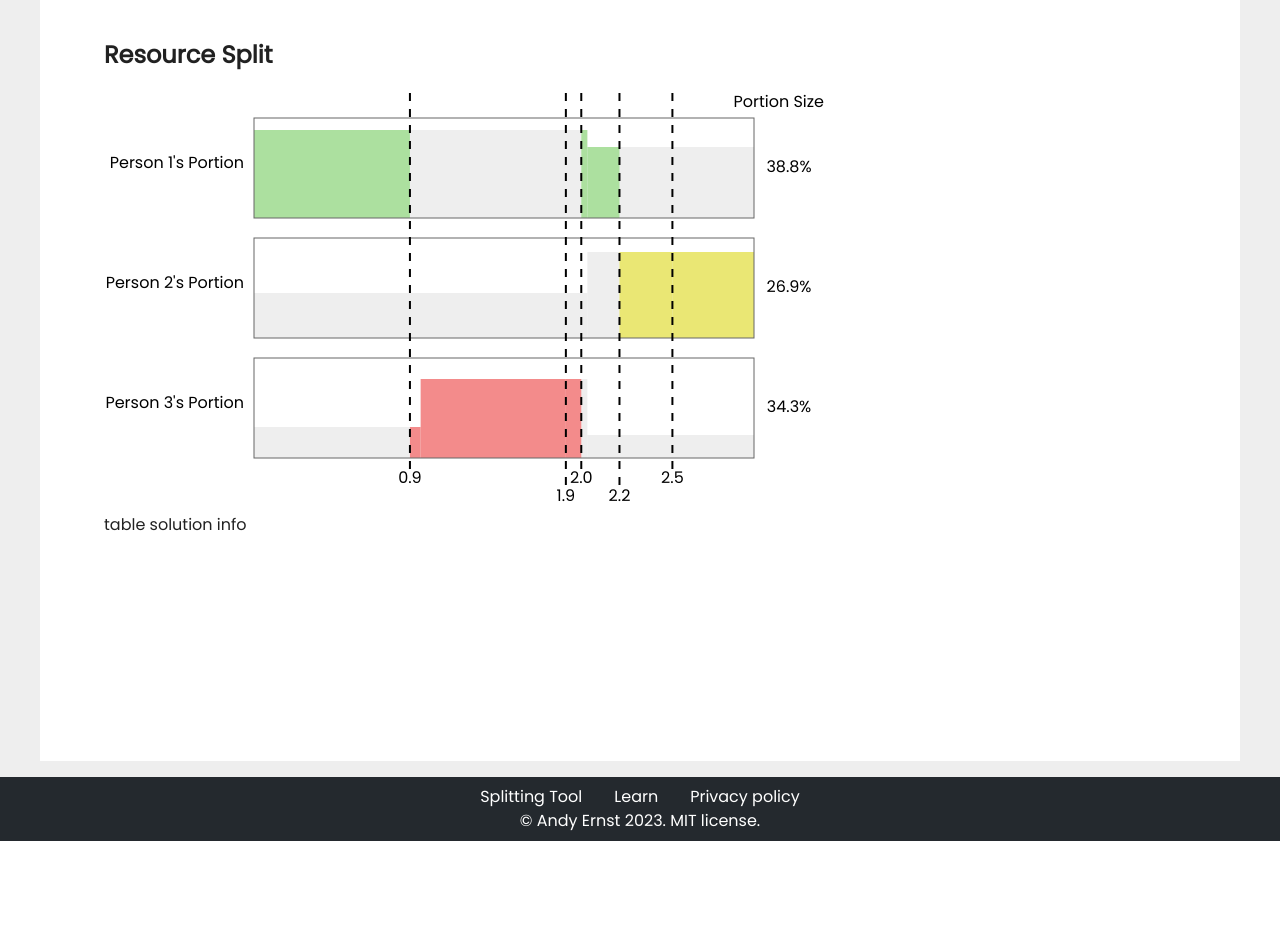
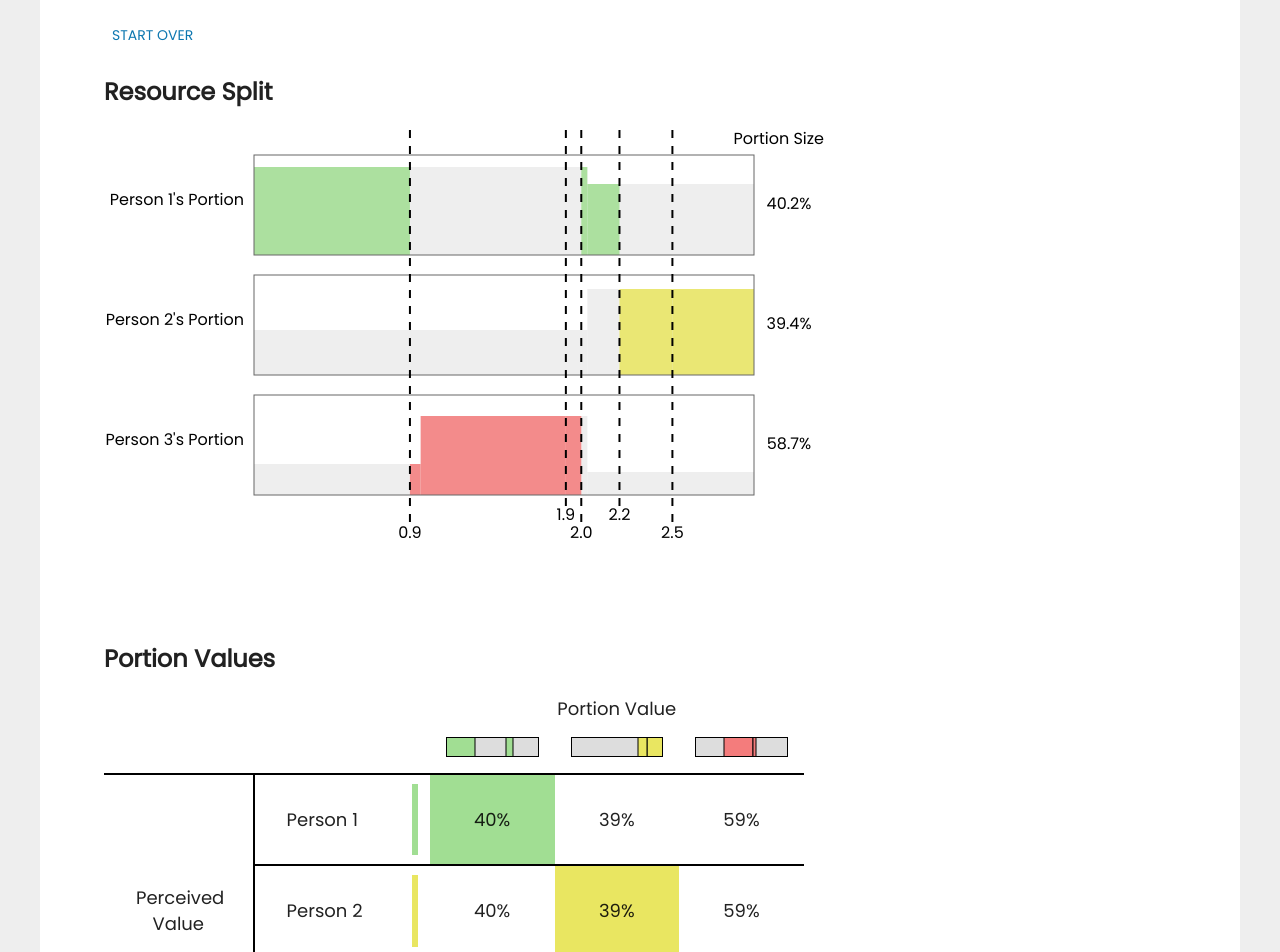
Before and after one commit to yongtenglei/cake, a React (Create React App) app: page /graph in a window 1280 px wide. Shown: the part 560-1512 px from the top of the page. Before the commit the page ends 1401 px from the top, so only its background shows below. Built offline with nearby package versions, Linux system fonts and the light colour scheme.

Commit message:
finish building table and refactoring results to use portions

```diff
--- a/src/Graph/Graph.tsx
+++ b/src/Graph/Graph.tsx
@@ -1,6 +1,6 @@
 import React, { useState } from 'react'
 
-import { Stack, Box } from '@mui/material'
+import { Stack, Box, Button } from '@mui/material'
 import { DrawingLayer } from './components/DrawingLayer'
 import { GraphHeader } from './components/Header/GraphHeader'
 import { SwitchAgentHeader } from './components/Header/SwitchAgentHeader'
@@ -10,7 +10,7 @@ import {
 } from './components/Header/GraphButtons'
 import { CompareViewGraph } from './components/CompareViewGraph'
 import { SelectAlgoModal } from './components/SelectAlgoModal'
-import { Slice, Segment, Preferences, SectionLabel } from '../types'
+import { Slice, Segment, Preferences, SectionLabel, Portion } from '../types'
 import { GraphContext } from './GraphContext'
 import { createScales, isDrawingComplete } from './graphUtils'
 import {
@@ -119,13 +119,32 @@ const temp2: Preferences = [
     },
   ],
 ]
-// import useMediaQuery from '@mui/material/useMediaQuery';
-
-// export default function SimpleMediaQuery() {
-//   const matches = useMediaQuery('(min-width:600px)');
-
-//   return <span>{`(min-width:600px) matches: ${matches}`}</span>;
-// }
+const testPortions: Portion[] = [
+  {
+    owner: 0,
+    percentValues: [0.40170573291170686, 0.3427328965249336, 0.2729967316105627],
+    edges: [
+      [0, 0.9356060606060607],
+      [1.9636776582427158, 2.1928396707213698],
+    ],
+  },
+  {
+    owner: 1,
+    percentValues: [0.2320177464728046, 0.39440788817023975, 0.13958411709329693],
+    edges: [
+      [2.510438689217759, 3],
+      [2.1928396707213698, 2.510438689217759],
+    ],
+  },
+  {
+    owner: 2,
+    percentValues: [0.36627652061548843, 0.2628592153048266, 0.5874191512961403],
+    edges: [
+      [0.9356060606060607, 1.8712121212121213],
+      [1.8712121212121213, 1.9636776582427158],
+    ],
+  },
+]
 
 const labels: SectionLabel[] = [
   {
@@ -151,57 +170,6 @@ const labels: SectionLabel[] = [
   },
 ]
 
-const testResults = [
-  {
-    start: 0.9356060606060607,
-    end: 1.8712121212121213,
-    value: 7.08219696969697,
-    values: [8.233333333333334, 4.210227272727273, 7.08219696969697],
-    owner: 2,
-    valuePercent: 0.5324960127591707,
-  },
-  {
-    start: 2.510438689217759,
-    end: 3,
-    value: 4.2102272727272725,
-    values: [3.4758853065539106, 4.2102272727272725, 1.125991014799154],
-    owner: 1,
-    valuePercent: 0.23921745867768593,
-  },
-  {
-    start: 0,
-    end: 0.9356060606060607,
-    value: 8.233333333333334,
-    values: [8.233333333333334, 4.210227272727273, 2.9003787878787883],
-    owner: 0,
-    valuePercent: 0.3333333333333333,
-  },
-  {
-    start: 2.1928396707213698,
-    end: 2.510438689217759,
-    value: 2.7313515590689477,
-    values: [2.2549530313243635, 2.7313515590689477, 0.7304777425416953],
-    owner: 1,
-    valuePercent: 0.15519042949255382,
-  },
-  {
-    start: 1.8712121212121213,
-    end: 1.9636776582427158,
-    value: 0.7304777425416963,
-    values: [0.8136967258692313, 0.41609491663767506, 0.7304777425416963],
-    owner: 2,
-    valuePercent: 0.054923138536969646,
-  },
-  {
-    start: 1.9636776582427158,
-    end: 2.1928396707213698,
-    value: 1.6887982695858264,
-    values: [1.6887982695858264, 1.8218717061115588, 0.7304777425416957],
-    owner: 0,
-    valuePercent: 0.06837239957837353,
-  },
-]
-
 export const Graph = () => {
   const cakeSize = defaultCakeSize
   const { yScale, xScale } = createScales({
@@ -210,14 +178,14 @@ export const Graph = () => {
     cakeSize,
   })
 
-  const [algoResults, setAlgoResults] = useState<Slice[] | []>(testResults)
-  // const [algoResults, setAlgoResults] = useState<Slice[] | []>(null)
+  const [algoResults, setAlgoResults] = useState<Portion[] | []>(testPortions)
+  // const [algoResults, setAlgoResults] = useState<Portion[] | []>(null)
   const [preferences, setPreferences] = useState<Preferences>(temp2)
   // const [preferences, setPreferences] = useState<Preferences>([[]])
-  const setNewData = (pref: Preferences) => {
+  const resetData = (pref: Preferences = [[]]) => {
     setPreferences(pref)
-    setCurrentAgent(1)
-    setCompareMode(true)
+    setCurrentAgent(0)
+    setCompareMode(false)
     setAlgoResults(null)
   }
   // Agents are zero-index in the code, but 1-indexed when displaying to users
@@ -252,7 +220,7 @@ export const Graph = () => {
     setAlgoModalOpen(false)
 
     const results = await runDivisionAlgorithm(preferences, algo, cakeSize)
-    setAlgoResults(results.sort((a, b) => a.start - b.start))
+    setAlgoResults(results)
 
     setLoading(false)
     setCompareMode(true)
@@ -266,7 +234,13 @@ export const Graph = () => {
 
   let body = null
   if (algoResults) {
-    body = <ResultsView results={algoResults} preferences={preferences} />
+    body = (
+      <Box>
+        {/* <Button onClick={}>Edit</Button> */}
+        <Button onClick={() => resetData()}>Start Over</Button>
+        <ResultsView results={algoResults} preferences={preferences} />
+      </Box>
+    )
   } else if (compareMode) {
     body = (
       <>
@@ -280,7 +254,7 @@ export const Graph = () => {
               onClickCompare={onClickCompare}
               onClickDone={onClickDone}
               preferences={preferences}
-              setNewData={setNewData}
+              setNewData={resetData}
             />
           }
         />
@@ -309,7 +283,7 @@ export const Graph = () => {
                 onClickDone={onClickDone}
                 compareMode={compareMode}
                 preferences={preferences}
-                setNewData={setNewData}
+                setNewData={resetData}
               />
             }
           />
--- a/src/Graph/algorithm/run.ts
+++ b/src/Graph/algorithm/run.ts
@@ -1,14 +1,16 @@
 import { AlgoName } from '../graphConstants'
-import { Preferences, Slice } from '../../types'
+import { Preferences, Slice, Portion } from '../../types'
 import { validateSegments } from './validation'
 import { cutAndChoose } from './cutAndChoose'
 import { selfridgeConway } from './selfridgeConway'
+import { getTotalValue } from './getValue'
 
 export const runDivisionAlgorithm = async (
   preferences: Preferences,
   algo: AlgoName,
   cakeSize
-): Promise<Slice[]> => {
+): Promise<Portion[]> => {
+  const numPeople = preferences.length
   console.log(`Running ${algo}...`)
   console.log('Cake size:', cakeSize)
   console.log('Preferences:', preferences)
@@ -20,7 +22,7 @@ export const runDivisionAlgorithm = async (
   // The UI validates enough but if people upload their own data,
   // who knows what could happen...
 
-  let result = null
+  let result: null | Slice[] = null
   switch (algo) {
     case 'cutAndChoose':
       result = cutAndChoose(preferences, cakeSize)
@@ -39,6 +41,22 @@ export const runDivisionAlgorithm = async (
       throw new Error(`Algorithm not implemented: ${algo}`)
   }
   console.log('Results', result)
-  console.log('Portions', result)
-  return result
+
+  // Combine all slices assigned to each user into one "Portion"
+  const totalValues = preferences.map(getTotalValue)
+
+  const portions = result.reduce((acc, slice) => {
+    const owner = slice.owner
+    if (!acc[owner]) {
+      acc[owner] = { owner, percentValues: Array(numPeople).fill(0), edges: [] }
+    }
+    acc[owner].edges.push([slice.start, slice.end])
+    acc[owner].percentValues = slice.values.map(
+      (val, i) => acc[owner].percentValues[i] + (val / totalValues[i])
+    )
+    return acc
+  }, Array<Portion>(numPeople))
+
+  console.log('Portions', portions)
+  return portions
 }
--- a/src/Graph/algorithm/sliceUtils.ts
+++ b/src/Graph/algorithm/sliceUtils.ts
@@ -1,7 +1,7 @@
 import maxBy from 'lodash.maxby'
 import remove from 'lodash.remove'
 import { Segment, Preferences, UnassignedSlice, Slice } from '../../types'
-import { getValueForInterval } from './getValue'
+import { getValueForInterval, getTotalValue } from './getValue'
 
 /**
  * Creates an `UnassignedSlice` from between the start and end value.
--- a/src/Graph/components/ResultsView/ResultsGraphs.tsx
+++ b/src/Graph/components/ResultsView/ResultsGraphs.tsx
@@ -1,6 +1,6 @@
 import { useContext } from 'react'
 import { getAgentColor } from '../../../constants'
-import { Preferences, Segment, Slice } from '../../../types'
+import { Portion, Preferences, Segment, Slice } from '../../../types'
 import { GraphContext } from '../../GraphContext'
 import { useConvertSegToPixels, createScales } from '../../graphUtils'
 
@@ -18,11 +18,10 @@ const margin = {
 
 interface ResultsGraphsProps {
   preferences: Preferences
-  results: Slice[]
+  results: Portion[]
 }
 
 export const ResultsGraphs = ({ results, preferences }: ResultsGraphsProps) => {
-  results.sort((a, b) => a.start - b.start)
   const { labels, cakeSize } = useContext(GraphContext)
   const { yScale, xScale } = createScales({
     innerWidth: width,
@@ -33,7 +32,14 @@ export const ResultsGraphs = ({ results, preferences }: ResultsGraphsProps) => {
   const totalHeight =
     (height + spaceBetween) * preferences.length + margin.top + margin.bottom
   const totalWidth = width + margin.left + margin.right
+
+  const allCutlines = results
+    .reduce((acc, result) => [...acc, ...result.edges.map((edge) => edge[0])], [])
+    .sort()
+  // remove initial zero
+  allCutlines.shift()
   return (
+    <section>
       <GraphContext.Provider
         value={{
           yScale,
@@ -53,19 +59,13 @@ export const ResultsGraphs = ({ results, preferences }: ResultsGraphsProps) => {
 
           <g transform={`translate(${margin.left}, ${margin.top})`}>
             {preferences.map((segments, i) => {
-            const slices = results.filter((slice) => slice.owner === i)
-            const totalShareSize = slices.reduce(
-              (acc, slice) => acc + (slice.end - slice.start),
-              0
-            )
-            const totalSharePercent = (totalShareSize / cakeSize) * 100
               return (
                 <g transform={`translate(${0},${(height + spaceBetween) * i})`} key={i}>
                   {/* Graphs */}
                   <TinyGraph
                     segments={segments}
                     height={height}
-                  results={slices}
+                    result={results[i]}
                     agent={i}
                   />
 
@@ -73,10 +73,20 @@ export const ResultsGraphs = ({ results, preferences }: ResultsGraphsProps) => {
                   <text textAnchor="end" x={-10} y={height / 2}>
                     Person {i + 1}'s Portion
                   </text>
+                </g>
+              )
+            })}
 
             {/* Percentages */}
+            {results.map((result, i) => {
+              const totalSharePercent = result.percentValues[i] * 100
+              return (
+                <g
+                  transform={`translate(${width},${(height + spaceBetween) * i})`}
+                  key={i}
+                >
                   <text
-                  x={width + margin.right / 2}
+                    x={margin.right / 2}
                     y={height / 2}
                     textAnchor="middle"
                     dominantBaseline="middle"
@@ -89,20 +99,19 @@ export const ResultsGraphs = ({ results, preferences }: ResultsGraphsProps) => {
             })}
 
             {/* Cut lines */}
-          {results.map(({ start }, i) => {
+            {allCutlines.map((cut, i) => {
               const offset = i % 2 === 0 ? 0 : 18
-            return start === 0 ? null : (
-              <g transform={`translate(${xScale(start)}, ${-margin.top})`} key={start}>
+              return (
+                <g transform={`translate(${xScale(cut)}, ${-margin.top})`} key={cut}>
                   <line
-                  key={start}
                     y2={totalHeight - cuttingLineExtension - offset}
                     strokeDasharray={8}
                     stroke="black"
                     strokeWidth={2}
                   />
                   <text y={totalHeight - offset - 12} textAnchor="middle">
-                  <title>{start.toFixed(2)}</title>
-                  {start.toFixed(cakeSize >= 10 ? 0 : 1)}
+                    <title>{cut.toFixed(2)}</title>
+                    {cut.toFixed(cakeSize >= 10 ? 0 : 1)}
                   </text>
                 </g>
               )
@@ -110,17 +119,18 @@ export const ResultsGraphs = ({ results, preferences }: ResultsGraphsProps) => {
           </g>
         </svg>
       </GraphContext.Provider>
+    </section>
   )
 }
 
 interface TinyGraphProps {
   segments: Segment[]
   height: number
-  results: Slice[]
+  result: Portion
   agent: number
 }
 
-const TinyGraph = ({ segments, height, results, agent }: TinyGraphProps) => {
+const TinyGraph = ({ segments, height, result, agent }: TinyGraphProps) => {
   const { width, xScale } = useContext(GraphContext)
   const convertToPixels = useConvertSegToPixels()
   const maskId = `resultMask${agent}`
@@ -144,11 +154,11 @@ const TinyGraph = ({ segments, height, results, agent }: TinyGraphProps) => {
       <mask id={maskId}>{segSvg}</mask>
 
       {/* Colored sections */}
-      {results.map((slice) => (
+      {result.edges.map(([start, end]) => (
         <rect
-          key={slice.start}
-          x={xScale(slice.start)}
-          width={xScale(slice.end) - xScale(slice.start)}
+          key={start}
+          x={xScale(start)}
+          width={xScale(end) - xScale(start)}
           y={0}
           height={height}
           fill={getAgentColor(agent)}
--- a/src/Graph/components/ResultsView/ResultsTable.tsx
+++ b/src/Graph/components/ResultsView/ResultsTable.tsx
@@ -1,3 +1,4 @@
+import React from 'react'
 import { styled } from '@mui/material/styles'
 import Table from '@mui/material/Table'
 import TableBody from '@mui/material/TableBody'
@@ -5,61 +6,152 @@ import TableCell from '@mui/material/TableCell'
 import TableContainer from '@mui/material/TableContainer'
 import TableHead from '@mui/material/TableHead'
 import TableRow from '@mui/material/TableRow'
-import { Preferences, Slice } from '../../../types'
+import { Portion, Preferences, Slice } from '../../../types'
+import { getAgentColor } from '../../../constants'
+import { useContext } from 'react'
+import { GraphContext } from '../../GraphContext'
+import { Box } from '@mui/material'
 
 interface ResultsTableProps {
   preferences: Preferences
-  results: Slice[]
+  results: Portion[]
 }
 
 export const ResultsTable = ({ preferences, results }: ResultsTableProps) => {
   const numPeople = preferences.length
 
-  const portionValues = results.reduce((acc, slice) => {
-    if(!acc[slice.owner]) {
-      acc[slice.owner] = []
-    }
-    return acc
-  }, Array(numPeople))
-
-
   return (
-    <Table>
+    <section>
+      <h2>Portion Values</h2>
+      <TableContainer>
+        <Table
+          sx={{
+            th: { border: 'none', paddingTop: 0, fontSize: 18 },
+            td: {
+              border: '2px solid black',
+              borderLeft: 'none',
+              borderRight: 'none',
+              padding: 4,
+              fontSize: 18,
+            },
+            '.valueLabel': { borderRight: '2px solid black', maxWidth: 120 },
+          }}
+        >
           <TableHead>
             <TableRow>
-          <TableCell colSpan={2}>{}</TableCell>
-          <TableCell colSpan={numPeople}>{}</TableCell>
+              <TableCell colSpan={2} />
+              <TableCell colSpan={numPeople} align="center">
+                Portion Value
+              </TableCell>
             </TableRow>
             <TableRow>
               <TableCell colSpan={2}>{}</TableCell>
-          {preferences.map((segments, i) => {
+              {results.map((portion, i) => {
                 return (
-              <TableCell>
-                <TinyChart />
+                  <TableCell key={i}>
+                    <TinyChart portion={portion} color={getAgentColor(i)} />
                   </TableCell>
                 )
               })}
             </TableRow>
           </TableHead>
           <TableBody>
-        {preferences.map((_, rowAgent) => {
+            {results.map((_, rowAgent) => {
+              const color = getAgentColor(rowAgent)
               return (
-            <TableRow>
-              {rowAgent === 0 ? <TableCell rowSpan={numPeople} /> : null}
-              <TableCell>Person {rowAgent+1}</TableCell>
-              {preferences.map((segments, colAgent) => {
-                return <TableCell>{}</TableCell>
+                <TableRow key={rowAgent}>
+                  {rowAgent === 0 ? (
+                    <TableCell rowSpan={numPeople} className="valueLabel" align="center">
+                      Perceived Value
+                    </TableCell>
+                  ) : null}
+
+                  <TableCell sx={{ position: 'relative' }}>
+                    Person {rowAgent + 1}
+                    <Box
+                      sx={{
+                        position: 'absolute',
+                        right: 12,
+                        top: '10%',
+                        backgroundColor: color,
+                        width: 6,
+                        height: '80%',
+                      }}
+                    />
+                  </TableCell>
+                  {results.map((portion, colAgent) => {
+                    return (
+                      <TableCell
+                        align="center"
+                        key={colAgent}
+                        sx={{
+                          backgroundColor: colAgent === rowAgent ? color : null,
+                        }}
+                      >
+                        {(portion.percentValues[colAgent] * 100).toFixed()}%
+                      </TableCell>
+                    )
                   })}
                 </TableRow>
               )
             })}
           </TableBody>
         </Table>
+      </TableContainer>
+    </section>
   )
 }
 
-const getTotalValOfPortion = () => {}
+interface TinyChartProps {
+  portion: Portion
+  color: string
+}
+const TinyChart = ({ portion, color }: TinyChartProps) => {
+  const { cakeSize } = useContext(GraphContext)
 
-const TinyChart = () => {
-  return null
+  return (
+    <Box
+      sx={{
+        position: 'relative',
+        width: '100%',
+        height: 20,
+        backgroundColor: '#ddd',
+        border: '1px solid black',
+      }}
+    >
+      {portion.edges.map(([start, end]) => (
+        <React.Fragment key={start}>
+          <Box
+            key={start}
+            sx={{
+              position: 'absolute',
+              height: '100%',
+              top: 0,
+              left: (100 * start) / cakeSize + '%',
+              width: (100 * (end - start)) / cakeSize + '%',
+              backgroundColor: color,
+            }}
+          />
+          <TinyChartLine x={(100 * start) / cakeSize} />
+          <TinyChartLine x={(100 * end) / cakeSize} />
+        </React.Fragment>
+      ))}
+    </Box>
+  )
 }
+
+// Looks much cleaner if we draw the lines on rather than use borders.
+// Annoyingly, this would be easy in SVG if stroke-location were supported in browsers.
+const TinyChartLine = ({ x }: { x: number }) =>
+  x === 0 || x === 100 ? null : (
+    <Box
+      sx={{
+        position: 'absolute',
+        height: '100%',
+        width: '1px',
+        transform: 'translateX(-50%)',
+        backgroundColor: 'black',
+        left: x + '%',
+      }}
+    />
+  )
--- a/src/Graph/components/ResultsView/ResultsView.tsx
+++ b/src/Graph/components/ResultsView/ResultsView.tsx
@@ -1,23 +1,24 @@
 import { useContext } from 'react'
 import { Stack, Box, IconButton, Tooltip } from '@mui/material'
 import { getAgentColor } from '../../../constants'
-import { Preferences, Segment, Slice } from '../../../types'
+import { Portion, Preferences, Segment, Slice } from '../../../types'
 import { GraphContext } from '../../GraphContext'
 import { useConvertSegToPixels, createScales } from '../../graphUtils'
 import { ResultsGraphs } from './ResultsGraphs'
+import { ResultsTable } from './ResultsTable'
 
 interface ResultsViewProps {
   preferences: Preferences
-  results: Slice[]
+  results: Portion[]
 }
 
 export const ResultsView = ({ results, preferences }: ResultsViewProps) => {
   console.log(results)
   return (
-    <Stack>
+    <Stack maxWidth={'700px'} spacing={8}>
         <ResultsGraphs results={results} preferences={preferences} />
 
-        table
+        <ResultsTable results={results} preferences={preferences} />
 
         solution info
     </Stack>
```
Also changed, not shown: src/types.ts (+5 -3 lines), public/manifest.json. Lines whose indentation alone changed are shown as unchanged.
